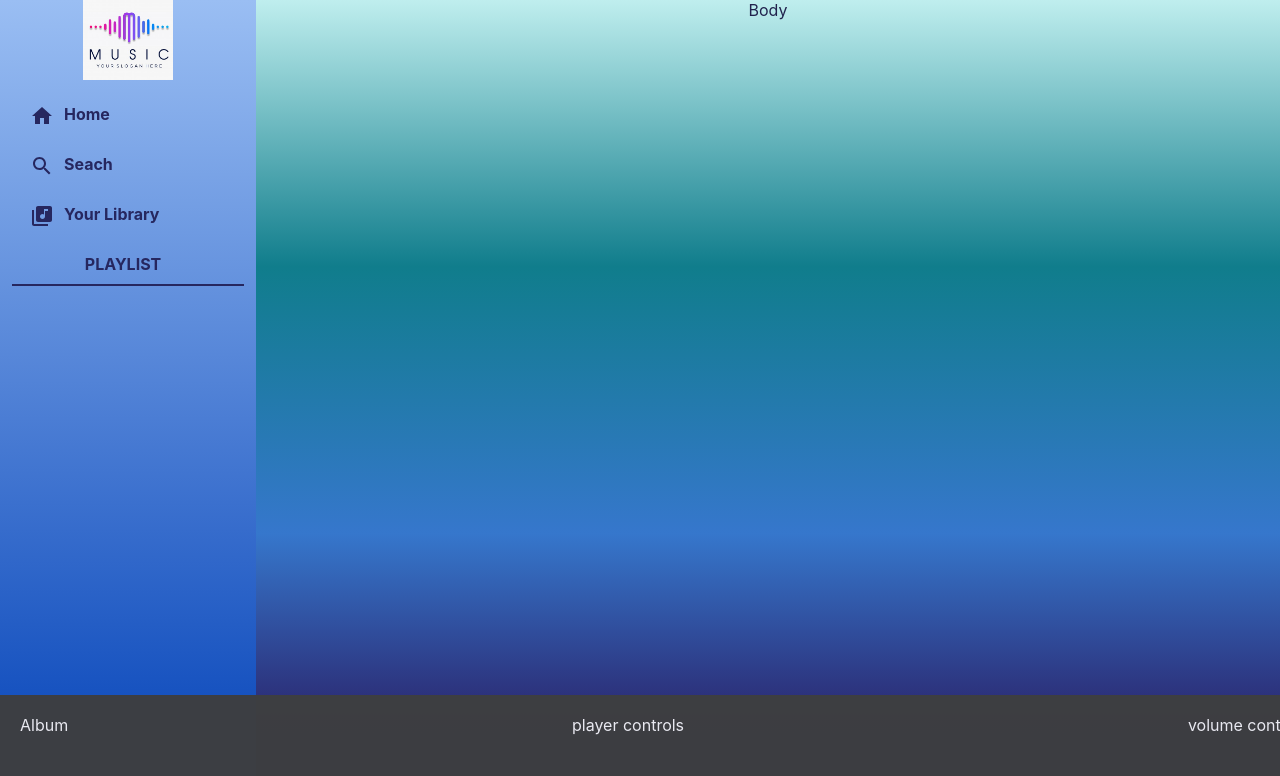
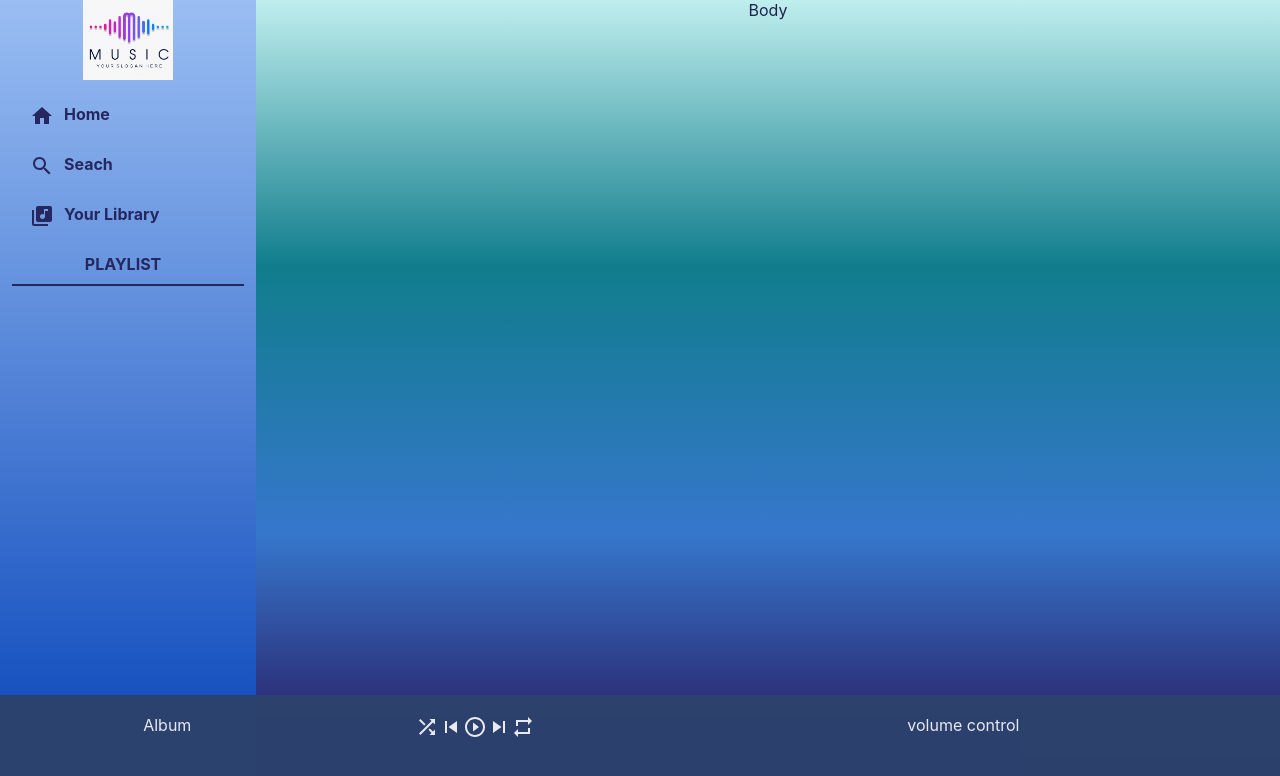
Before and after one commit to DevFelipeLima/MyMusicApp, a React (Create React App) app: page / in a window 1280 px wide. Shown: the top 776 px of the page. Built offline with nearby package versions, Linux system fonts and the light colour scheme; what spotify-web-api-js would draw is missing.

Commit message:
stilização do footer

```diff
--- a/src/Components/Footer.css
+++ b/src/Components/Footer.css
@@ -4,8 +4,21 @@
     height: 65px;
     width: 100%;
     padding: 20px;
-    background: #3e3f41fa;
+    background: #2c426dfa;
     color: #e9e9f1;
     justify-content: space-between;
     display: flex
 }
+
+.Footer_1{
+    flex: 0.3
+}
+.Footer_2{
+    flex: 0.4;
+    padding: 0 100px;
+    display: flex;
+}
+.Footer_3{
+    flex: 0.4;
+    display: flex
+}
--- a/src/Components/Footer.js
+++ b/src/Components/Footer.js
@@ -1,4 +1,11 @@
 import React from 'react';
+
+import  PlayCircleOutlineIcon  from '@material-ui/icons/PlayCircleOutline';
+import  SkipPreviousIcon  from '@material-ui/icons/SkipPrevious';
+import  SkipNextIcon  from '@material-ui/icons/SkipNext';
+import  ShuffleIcon from '@material-ui/icons/Shuffle';
+import  RepeatIcon from '@material-ui/icons/Repeat';
+
 
 import './Footer.css'
 
@@ -9,7 +16,11 @@ const Footer = () => {
                  Album
             </div>
             <div className='Footer_2'>
-                player controls
+                <ShuffleIcon className='Shuffle'/>
+                <SkipPreviousIcon className='Previous'/>
+                <PlayCircleOutlineIcon className='Play' />
+                <SkipNextIcon className='Skip'/>
+                <RepeatIcon className='Repeat'/>
             </div>
             <div className='Footer_3'>
                 volume control
```
